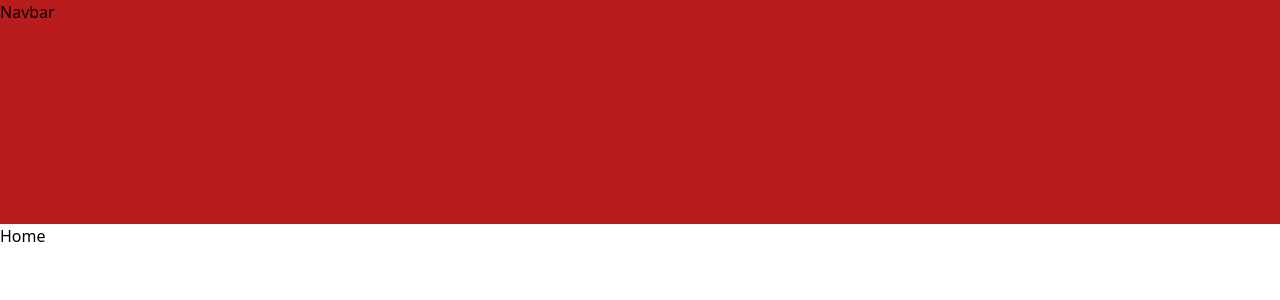
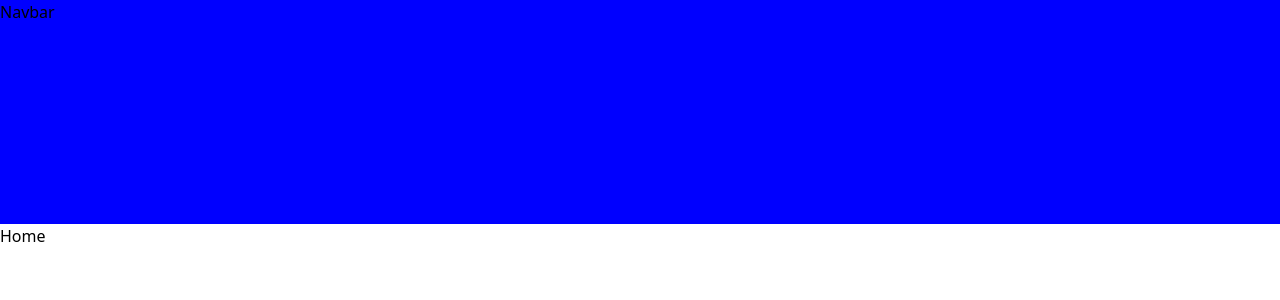
Before and after one commit to NishatFariza/Quran, a Next.js app: page / in a window 1280 px wide. Shown: the top 300 px of the page. Built offline with nearby package versions, Linux system fonts and the light colour scheme.

Commit message:
implement scss

```diff
--- a/src/components/Hero.tsx
+++ b/src/components/Hero.tsx
@@ -2,7 +2,7 @@ import React from 'react'
 
 const Hero: React.FC = () => {
   return (
-    <div className='bg-red-700 h-56 hero-section'>
+    <div className=' h-56 hero-section'>
         <h1>Navbar</h1>
     </div>
   )
--- a/src/styles/globals.scss
+++ b/src/styles/globals.scss
@@ -1,3 +1,10 @@
 @tailwind base;
 @tailwind components;
 @tailwind utilities;
+
+
+$color-primary: blue;
+
+.hero-section{
+    background-color: $color-primary;
+}
```
